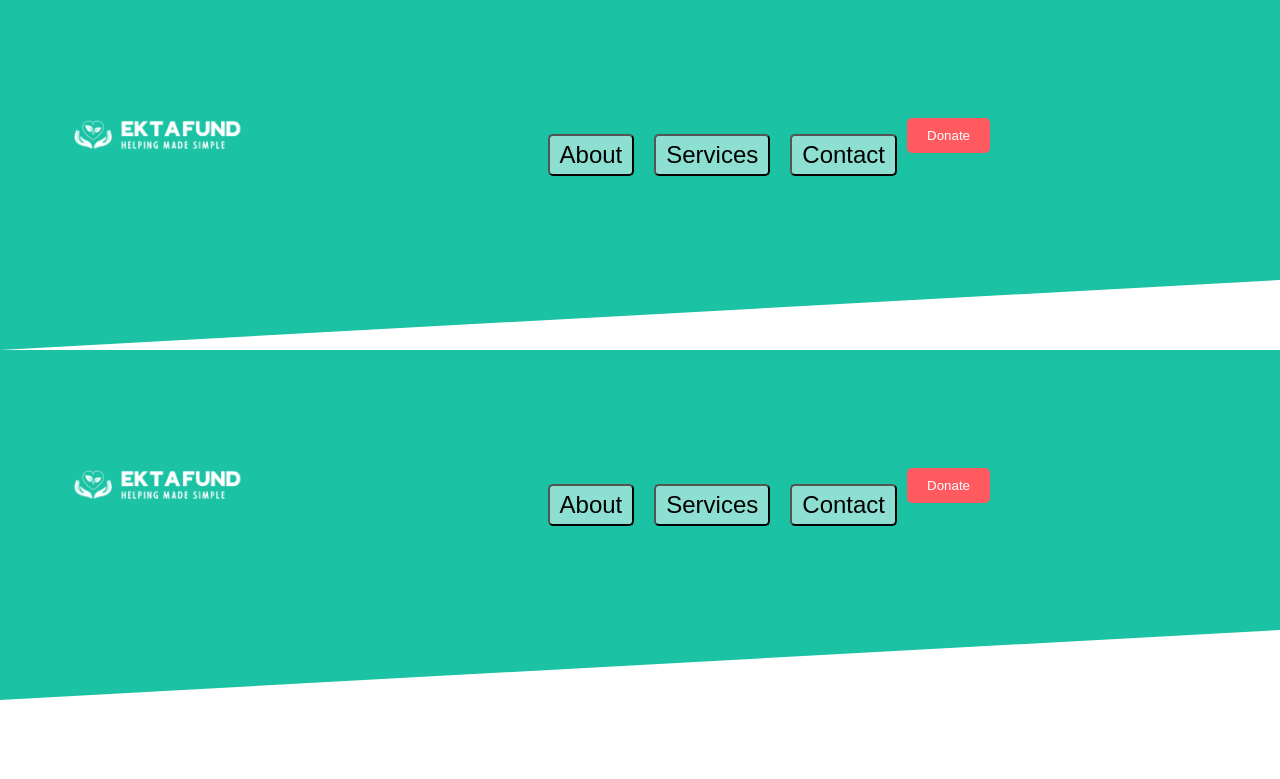
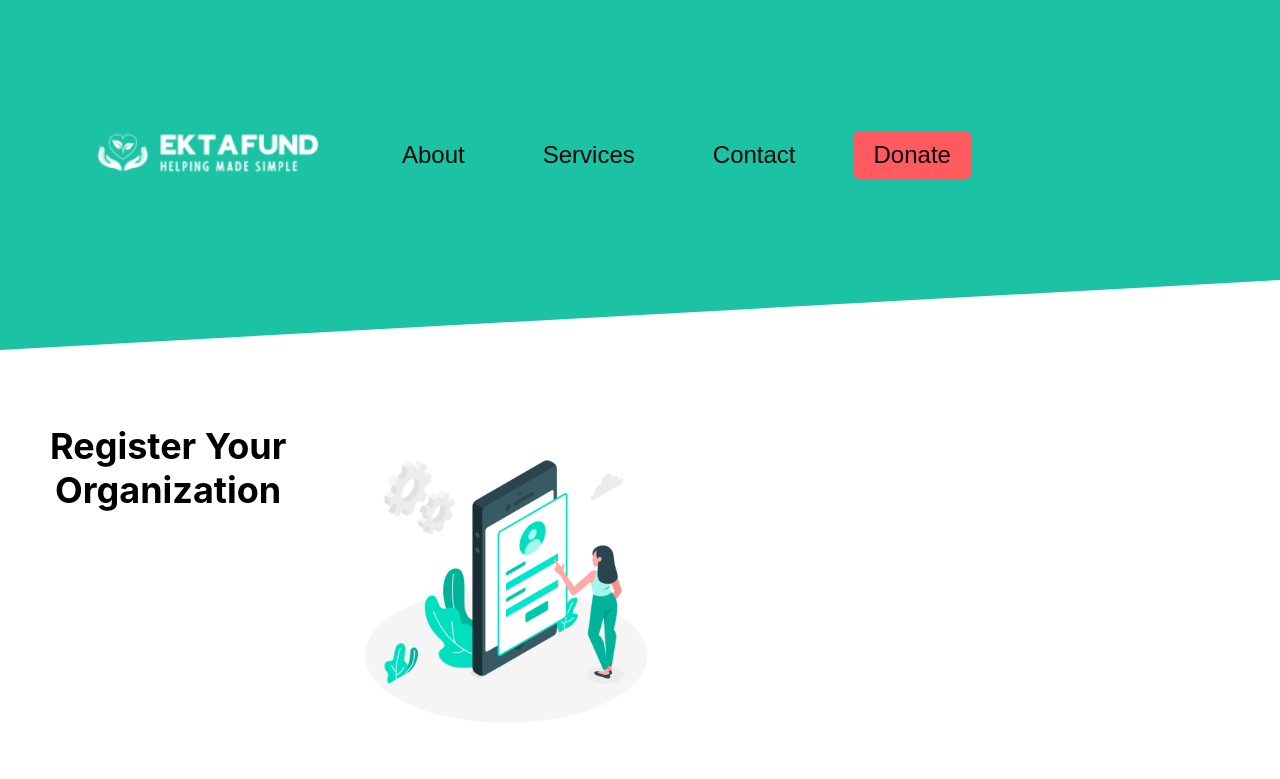
Before and after one commit to kunj-bhuva/Ekta_Fund, a React (Create React App) app: page / in a window 1280 px wide. Shown: the top 779 px of the page. Built offline with nearby package versions, Linux system fonts and the light colour scheme.

Commit message:
Update: Modified App.js and Header component files

```diff
--- a/src/App.js
+++ b/src/App.js
@@ -7,7 +7,6 @@ function App() {
   return (
     <div className="App">
       <Header />
-      <Header />
       <Body/>
     </div>
   );
--- a/src/components/Header.css
+++ b/src/components/Header.css
@@ -1,13 +1,25 @@
 .header {
   background-color: #1BC2A4; /* Green color */
   min-height: 350px; /* Adjust this based on your design */
-  clip-path: polygon(0 0, 100% 0, 100% 80%, 0 100%);
+  /* clip-path: polygon(0 0, 100% 0, 100% 80%, 0 100%); */
   display: flex;
   justify-content: space-between; /* Align items to the edges */
   align-items: center; /* Vertically center items */
   text-align: center;
   color: rgb(9, 9, 9); /* Dark text color */
   padding: 0 50px; /* Add padding to the sides for spacing */
+}
+
+.header-content{
+  margin-left:20rem;
+  display: flex;
+  justify-content: space-between; /* Align items to the edges */
+  align-items: center; /* Vertically center items */
+  text-align: center;
+}
+
+.header-navBar{
+  color: rgb(9, 9, 9);
 }
 
 @media (max-width: 992px) {
@@ -18,9 +30,9 @@
 
 @media (max-width: 768px) {
   .logo {
-    width: 120px; /* Even smaller logo on smaller screens */
+    width: 130px; /* Even smaller logo on smaller screens */
   }
-  .h22 {
+  .header-navBar {
     font-size: 16px; /* Adjust font size for smaller screens */
   }
   .donate-button {
@@ -29,11 +41,12 @@
 }
 
 .logo {
-  width: 200px;
+  margin-top: 40px;
+  width: 265px;
   height: auto; /* Maintain aspect ratio */
   margin-right: auto; /* Push all other elements to the right */
   transform: translateY(-20px); /* Shift logo up */
-    background-color: transparent;
+   background-color: transparent;
 }
 
 .header-content {
@@ -48,15 +61,23 @@
 .header-navBar {
   font-size: 24px;
   margin: 10px;
-  background-color: rgba(255, 255, 255, 0.5); /* Semi-transparent background for readability */
+  background-color: #1BC2A4; /* Semi-transparent background for readability */
   padding: 5px 10px; /* Padding for better text visibility */
-  border-radius: 5px; /* Rounded corners for aesthetic */
+  border: none;
   font-family: Arial, sans-serif; /* Setting Arial as the font, with sans-serif as a fallback */
 }
 
+.header-navBar:hover{
+  color: aliceblue;
+  opacity: 80%;
+  cursor: pointer;
+}
+
 .donate-button {
+  margin-top: 40px;
   background-color: #ff5a5f;
-  color: white;
+  color: rgb(9, 9, 9);
+  font-size: 1.5rem;
   border: none;
   padding: 10px 20px;
   border-radius: 5px;
--- a/src/components/Header.js
+++ b/src/components/Header.js
@@ -8,11 +8,11 @@ function Header() {
   return (
     <div className="header">
       <div className="header-content">
-        <img src={logo} alt="EktaFund Logo" className="logo" />  {/* Use the imported image */}
+        <div><img src={logo} alt="EktaFund Logo" className="logo" /> </div> {/* Use the imported image */}
         <button className="header-navBar"> About</button>
         <button className="header-navBar">Services</button>
         <button className="header-navBar">Contact</button>
-      <button className="donate-button">Donate</button> {/* Donate button aligned to the right */}
+        <button className="donate-button">Donate</button> {/* Donate button aligned to the right */}
       </div>
 
     </div>
```
